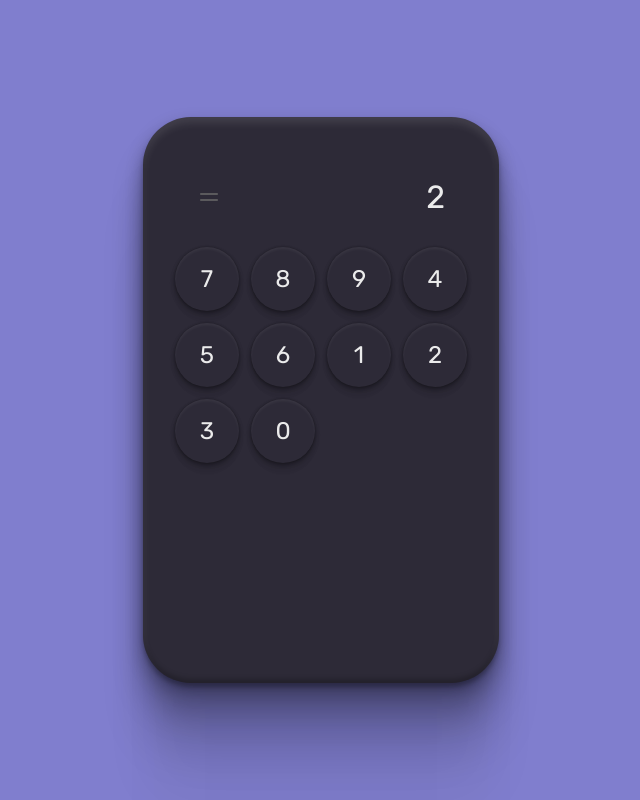
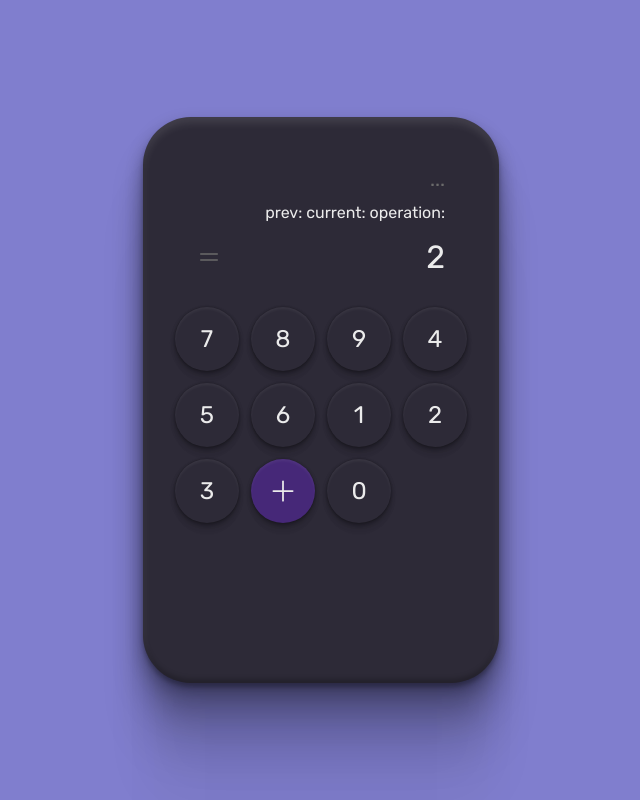
Before and after one commit to eduardamirelly/calculator-boracodar, a React (Vite) app: page / in a window 1280 px wide. Shown: the whole page, without its empty margins (319-959 px from the left). Built offline with nearby package versions, Linux system fonts and the light colour scheme.

Commit message:
:sparkles: using handleKeyClickOperation

```diff
--- a/src/components/CalculatorDisplay.tsx
+++ b/src/components/CalculatorDisplay.tsx
@@ -2,11 +2,16 @@ import { Equals } from "phosphor-react";
 import { useCalculator } from "../hooks/useCalculator";
 
 export function CalculatorDisplay() {
-  const { operation } = useCalculator();
+  const { operationsView, prevValue, currentValue, operation } = useCalculator();
 
   return (
     <div className="head-calculator">
-        <div className="head-calculator-operations">{operation}</div>
+        <div className="head-calculator-operations">{operationsView}</div>
+        <div>
+          prev: {prevValue}
+          current: {currentValue}
+          operation: {operation}
+        </div>
         <div className="head-calculator-result">
           <span>
             <Equals size={24} color="#6B6B6B" />
--- a/src/components/CalculatorKeyboard.tsx
+++ b/src/components/CalculatorKeyboard.tsx
@@ -1,8 +1,9 @@
+import { Plus } from "phosphor-react";
 import { useCalculator } from "../hooks/useCalculator";
 import { Key } from "./Key";
 
 export function CalculatorKeyboard() {
-  const { handleKeyClickNumber } = useCalculator();
+  const { handleKeyClickNumber, handleKeyClickOperation } = useCalculator();
 
   return (
     <div className="body-calculator">
@@ -24,7 +25,7 @@ export function CalculatorKeyboard() {
       <Key code="1" keyName="1" onKeyClick={handleKeyClickNumber} />
       <Key code="2" keyName="2" onKeyClick={handleKeyClickNumber} />
       <Key code="3" keyName="3" onKeyClick={handleKeyClickNumber} />
-      {/* <Key code="+" children={<Plus size={28} />} backgroundColor="2" /> */}
+      <Key code="+" children={<Plus size={28} />} backgroundColor="2" onKeyClick={handleKeyClickOperation} />
 
       {/* <Key code="+-" children={<PlusMinus size={28} />} backgroundColor="2" /> */}
       <Key code="0" keyName="0" onKeyClick={handleKeyClickNumber} />
```
